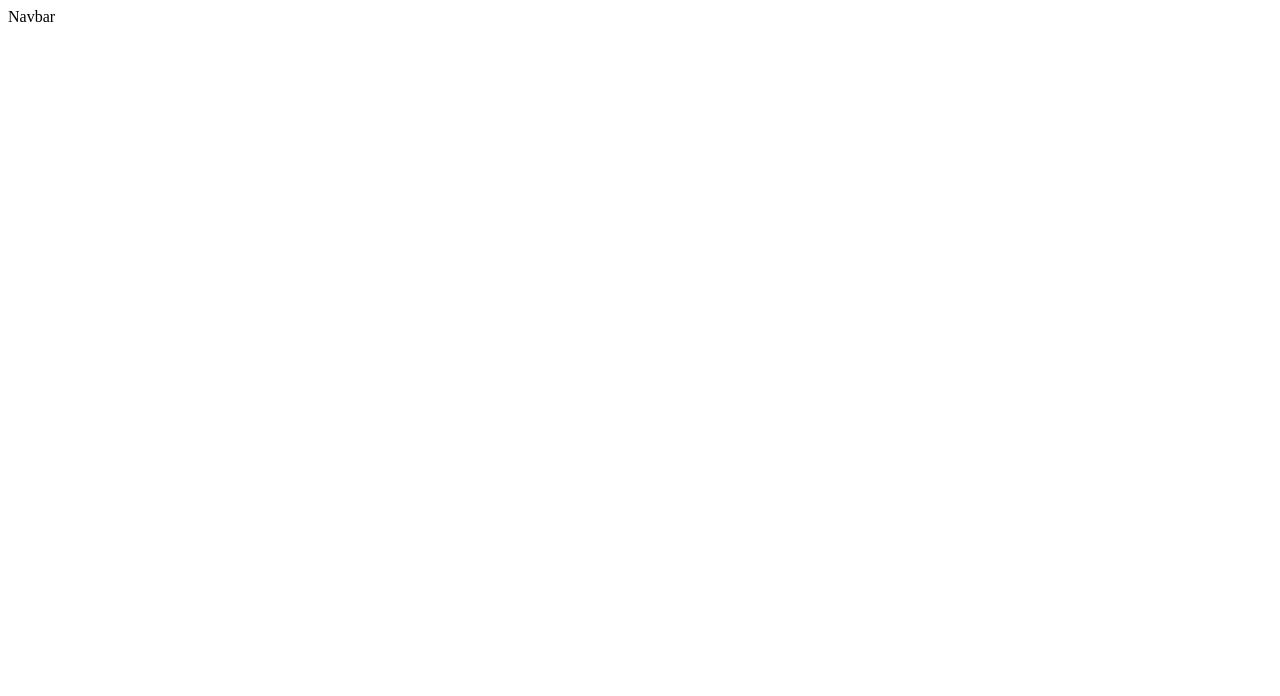
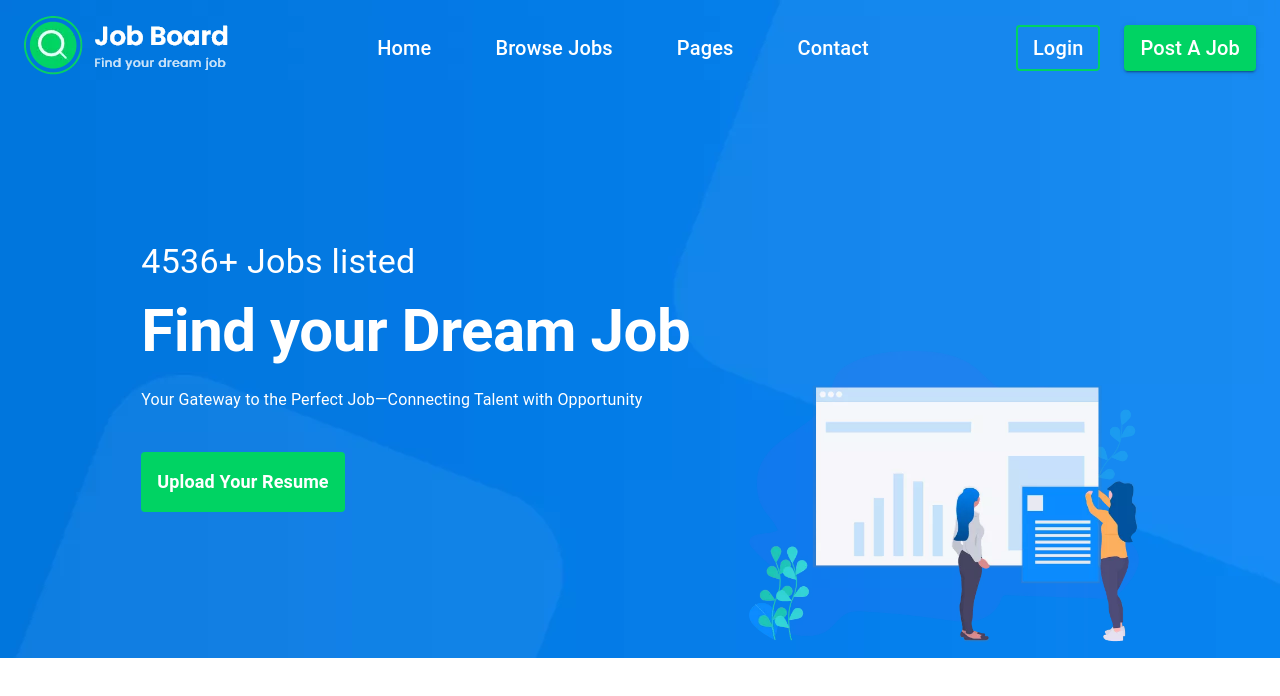
Before and after one commit to Talha12Shiekh/Job-Portal, a React (Vite) app: page / in a window 1280 px wide. Shown: the top 696 px of the page. Built offline with nearby package versions, Linux system fonts and the light colour scheme.

Commit message:
Completed Home Screen

```diff
--- /dev/null
+++ b/Components/CustomTypography.jsx
@@ -0,0 +1,17 @@
+import { Typography } from "@mui/material";
+import React from "react";
+
+const CustomTypography = ({text,...props}) => {
+  return (
+    <Typography
+      textTransform="capitalize"
+      variant="h6"
+      color="white"
+      {...props}
+    >
+      {text}
+    </Typography>
+  );
+};
+
+export default CustomTypography;
--- a/Components/Navbar.jsx
+++ b/Components/Navbar.jsx
@@ -1,9 +1,45 @@
-import React from 'react'
+import { AppBar, Box, Button, Container, Typography } from "@mui/material";
+import React from "react";
+import bgImage from "../public/backgroundImage.webp";
+import logo from "../public/logo.webp";
+import { GREEN_COLOR, pages } from "../Constants";
+import CustomTypography from "./CustomTypography";
 
 const Navbar = () => {
   return (
-    <div>Navbar</div>
-  )
-}
+    <AppBar
+    position="static"
+      component="nav"
+      style={{
+        backgroundImage: `url(${bgImage})`,
+        backgroundAttachment: "fixed",
+      }}
+    >
+      <Container maxWidth="xl" sx={{p:2,display:"flex",justifyContent:"space-between",alignItems:"center"}} component="section">
+        <Box component="div">
+          <img src={logo} alt="Loading..." />
+        </Box>
+        <Box component="div" display="flex" gap={6}>
+            {
+                pages.map(link => (
+                    <Button variant="text" key={link}>
+                    <CustomTypography text={link} />
+                </Button>
+                ))
+            }
 
-export default Navbar
+        </Box>
+        <Box component="div" display="flex" gap={3}>
+          <Button variant="outlined" color="success" sx={{borderWidth:2,borderColor:GREEN_COLOR}}>
+            <CustomTypography text="Login" />
+          </Button>
+          <Button variant="contained" sx={{bgcolor:GREEN_COLOR}}>
+            <CustomTypography text="Post a Job" />
+          </Button>
+        </Box>
+      </Container>
+    </AppBar>
+  );
+};
+
+export default Navbar;
--- /dev/null
+++ b/Constants.jsx
@@ -0,0 +1,4 @@
+export const GREEN_COLOR = '#00D363'
+
+
+export const pages = ["Home","Browse Jobs","Pages","Contact"];
--- a/Screens/Home.jsx
+++ b/Screens/Home.jsx
@@ -1,11 +1,38 @@
-import { Box } from '@mui/material'
+import { Box, Button, Container, Grid2 as Grid, Typography } from '@mui/material'
 import React from 'react'
+import bgImage from "../public/backgroundImage.webp";
+import illustration from "../public/illustration.webp";
+import CustomTypography from '../Components/CustomTypography';
+import { GREEN_COLOR } from '../Constants';
 
 const Home = () => {
   return (
-    <div>
+    <Container maxWidth="xl"
+      sx={{display:"flex",justifyContent:"center",alignItems:"center"}}
+      style={{
+        backgroundImage: `url(${bgImage})`,
+        backgroundAttachment: "fixed",
+      }}
+    >
+        <Box width="100%">
+       <Grid p={2} container spacing={2} display="flex" justifyContent={"center"}>
+  <Grid size={6} alignSelf={"center"}>
+    <Typography variant='h4' color="white" gutterBottom>4536+ Jobs listed</Typography>
+    <Typography variant='h2' color="white" fontWeight="bold" gutterBottom>Find your Dream Job</Typography>
+    <Typography variant='body1' color="white" mb={5}>Your Gateway to the Perfect Job—Connecting Talent with Opportunity</Typography>
+    <Button variant='contained' sx={{bgcolor:GREEN_COLOR,border:"none",boxShadow:"none",p:2}}>
+        <CustomTypography text="Upload Your Resume" fontWeight="bold" fontSize={"large"}/>
+    </Button>
+  </Grid>
+  <Grid size={4}
+  pt={30}
+  >
+    <img width={"100%"} height={"100%"} src={illustration} alt="Loading..." />
+  </Grid>
 
-    </div>
+</Grid>
+  </Box>
+    </Container>
   )
 }
 
--- a/src/App.css
+++ b/src/App.css
@@ -0,0 +1,5 @@
+*{
+  margin: 0;
+  padding: 0;
+  box-sizing: border-box;
+}
--- a/src/App.jsx
+++ b/src/App.jsx
@@ -1,3 +1,4 @@
+import { Box } from '@mui/material'
 import Navbar from '../Components/Navbar'
 import Home from '../Screens/Home'
 import './App.css'
```
